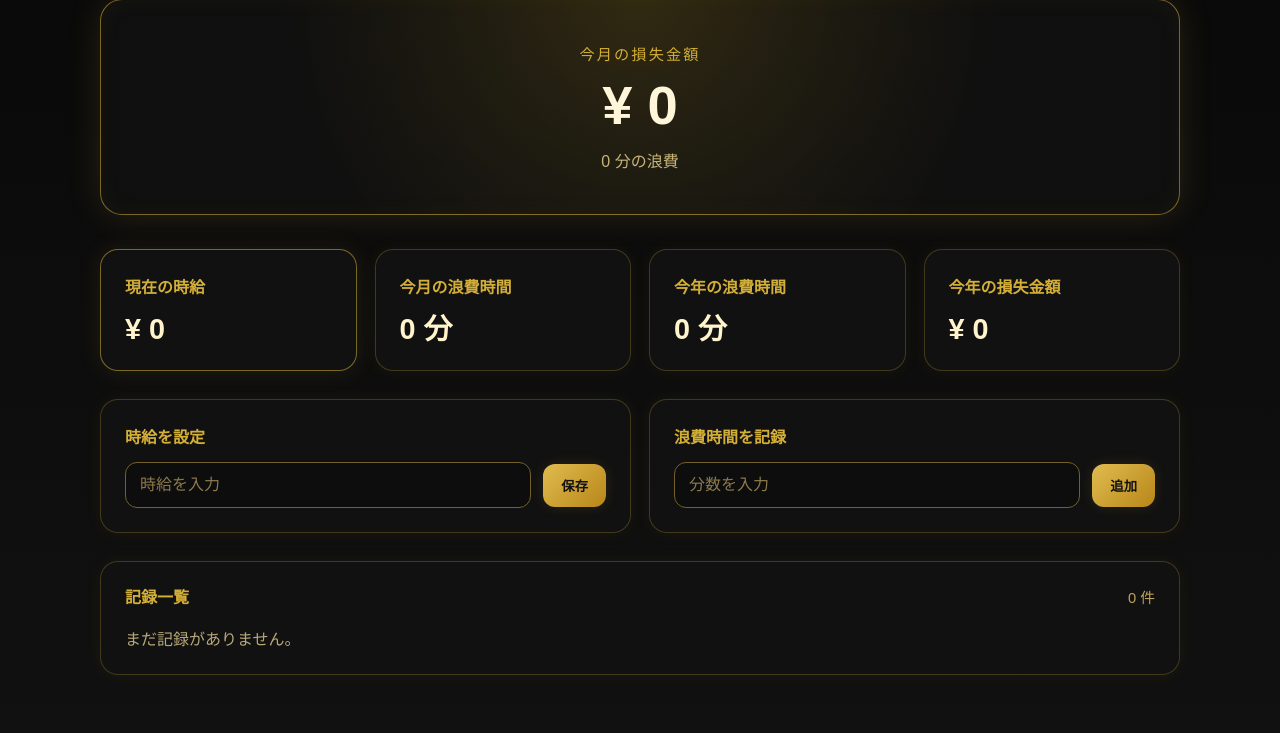
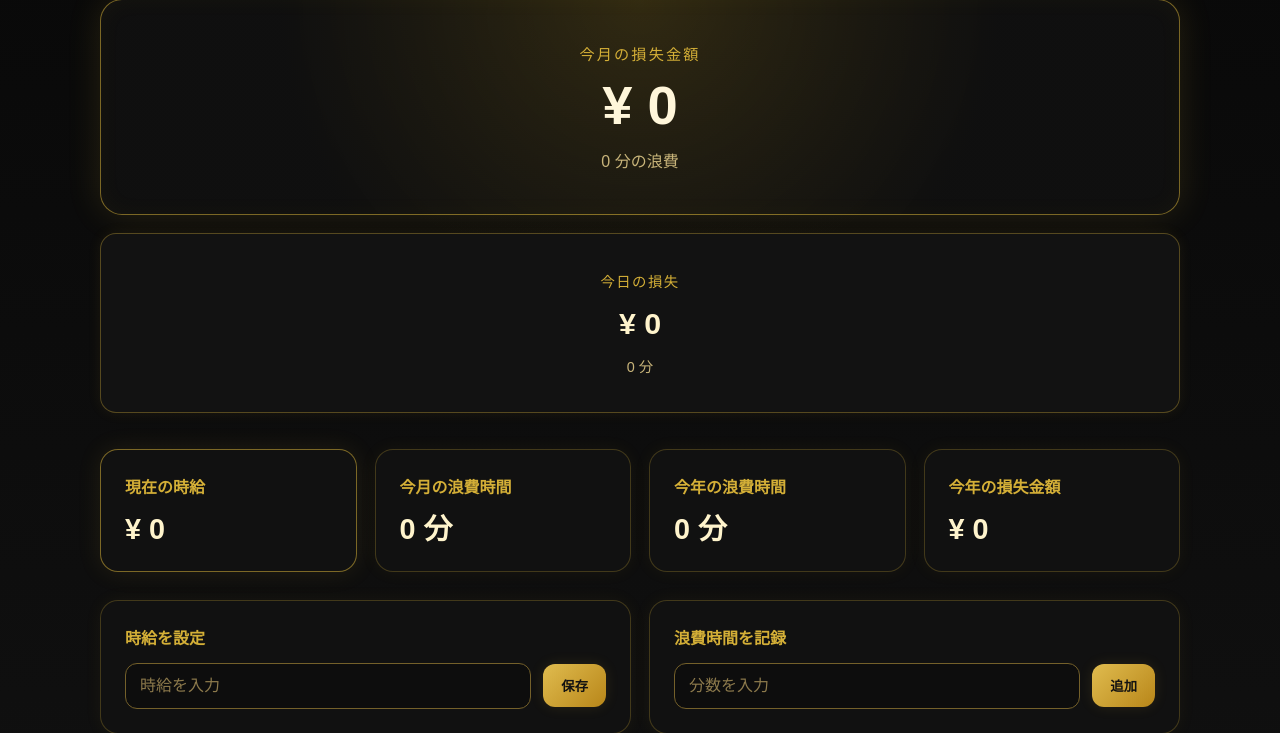
Before and after one commit to yol-science/time-asset-ledger, a Flask app: page / in a window 1280 px wide. Shown: the part 152-885 px from the top of the page. Before the commit the page ends 827 px from the top, so only its background shows below. Run offline with Flask 3, Linux system fonts and the light colour scheme; data that the repository does not hold is empty.

Commit message:
feat: add daily loss card and improve UI

```diff
--- a/app.py
+++ b/app.py
@@ -72,8 +72,18 @@ def home():
     hourly_rate = setting["hourly_rate"] if setting else 0
 
     now = datetime.now()
+    today = now.strftime("%Y-%m-%d")
     current_month = now.strftime("%Y-%m")
     current_year = now.strftime("%Y")
+
+    cursor.execute("""
+    SELECT SUM(minutes) AS today_minutes
+    FROM logs
+    WHERE strftime('%Y-%m-%d', created_at) = ?
+    """, (today,))
+    today_result = cursor.fetchone()
+    today_minutes = today_result["today_minutes"] if today_result["today_minutes"] else 0
+
 
     cursor.execute("""
     SELECT SUM(minutes) AS month_minutes
@@ -101,6 +111,7 @@ def home():
     """)
     logs = cursor.fetchall()
 
+    today_loss = int(hourly_rate * today_minutes / 60)
     monthly_loss = int(hourly_rate * month_minutes / 60)
     yearly_loss = int(hourly_rate * year_minutes / 60)
 
@@ -113,7 +124,9 @@ def home():
         year_minutes=year_minutes,
         monthly_loss=monthly_loss,
         yearly_loss=yearly_loss,
-        logs=logs
+        logs=logs,
+        today_minutes=today_minutes,
+        today_loss=today_loss
     )
 
 
--- a/static/style.css
+++ b/static/style.css
@@ -42,6 +42,48 @@ body {
 /* Hero */
 .hero-loss {
     margin-bottom: 34px;
+}
+
+.hero-loss {
+    margin-bottom: 36px;
+}
+
+.main-hero {
+    text-align: center;
+    padding: 46px 24px;
+}
+
+.hero-value {
+    font-size: 3.6rem;
+    font-weight: 800;
+}
+
+.today-card {
+    margin-top: 18px;
+    background: rgba(20,20,20,0.95);
+    border: 1px solid rgba(212,175,55,0.35);
+    border-radius: 16px;
+    padding: 22px;
+    text-align: center;
+    box-shadow: 0 0 14px rgba(212,175,55,0.08);
+}
+
+.today-label {
+    color: #d4af37;
+    font-size: 0.9rem;
+    letter-spacing: 0.1em;
+}
+
+.today-value {
+    font-size: 1.9rem;
+    font-weight: bold;
+    color: #fff4cc;
+    margin: 6px 0;
+}
+
+.today-sub {
+    color: #c8b47a;
+    font-size: 0.9rem;
 }
 
 .hero-card {
--- a/templates/index.html
+++ b/templates/index.html
@@ -15,10 +15,16 @@
         </header>
 
         <section class="hero-loss">
-            <div class="hero-card">
+            <div class="hero-card main-hero">
                 <p class="hero-label">今月の損失金額</p>
                 <p class="hero-value">¥ {{ "{:,}".format(monthly_loss) }}</p>
                 <p class="hero-sub">{{ month_minutes }} 分の浪費</p>
+            </div>
+
+            <div class="today-card">
+                <p class="today-label">今日の損失</p>
+                <p class="today-value">¥ {{ "{:,}".format(today_loss) }}</p>
+                <p class="today-sub">{{ today_minutes }} 分</p>
             </div>
         </section>
 
```
Also changed, not shown: other parts of static/style.css (+31 -0 lines).
